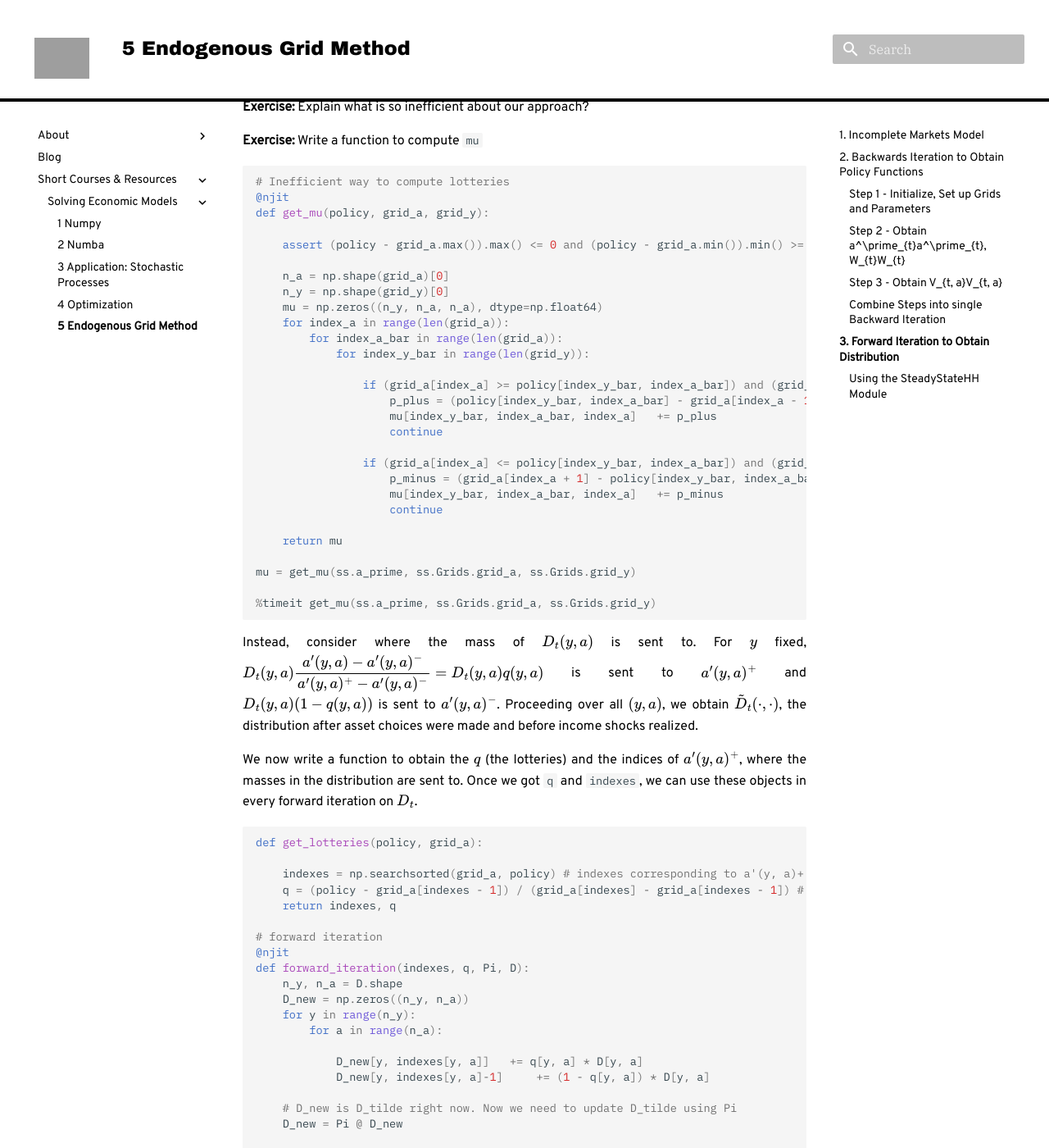
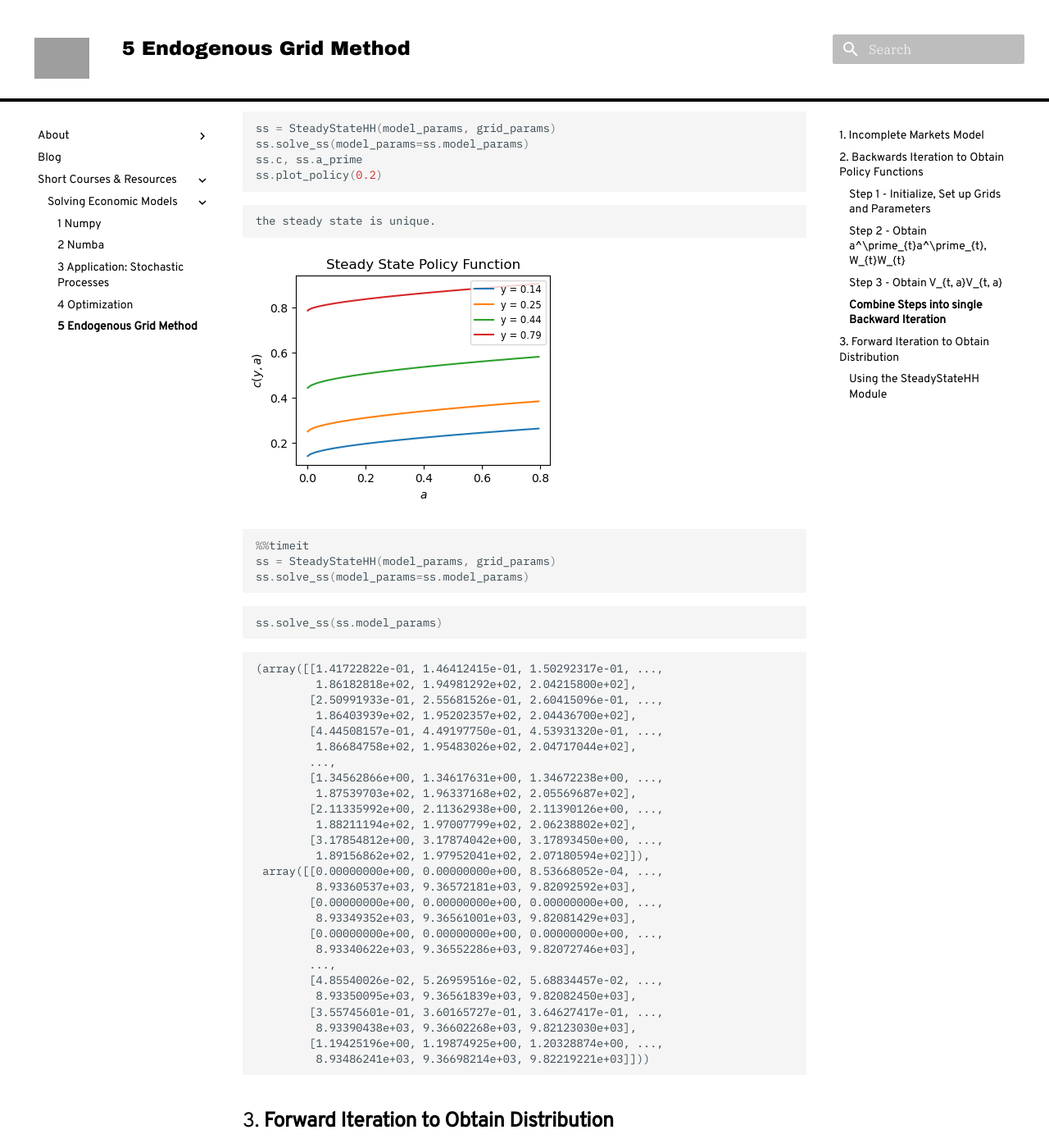
Before and after one commit to FredHB/fredhb.github.io, an MkDocs documentation site: the page built from docs/sem/5-endogenous_grid_method.md, in a window 1280 px wide and 1400 px high, scrolled down 7862 px. Shown: the whole window at 82% size. Built offline with MkDocs 1.6.1 and Material for MkDocs 9.7.7, drawn with Linux system fonts in a browser that asks for light colours; formulas are drawn with MathJax 3; comment, search, counter and statistics services are not loaded; some of the changed text lies outside the part shown; grey boxes are pictures that could not be loaded.

Commit message:
SEM course: update markdown notebooks

````diff
--- a/docs/sem/5-endogenous_grid_method.md
+++ b/docs/sem/5-endogenous_grid_method.md
@@ -9,11 +9,19 @@
 - allocate to assets tomorrow $a'$ and consumption today $c$
 - all subject to a borrowing constraint $a\geq \underline a$ and no ability to insure against idiosyncratic shocks:
   $$
-  \begin{gather}
-    V(y, a) = \max_{c, a'} u( c ) + \beta \mathbb E[V(e', a') | y] \\
-    s.t.\; a' = (1+r)a + y - c \\
+  \begin{align*}
+    V(y, a) = \max_{c, a'} u( c ) + \beta \mathbb E[V(e', a') | y]
+  \end{align*}
+  $$
+  $$
+  \begin{align*}
+    s.t.\; a' = (1+r)a + y - c
+  \end{align*}
+  $$
+  $$
+  \begin{align*}
     a' \geq \underline a
-  \end{gather}
+  \end{align*}
   $$
 
   We model the income process as an AR(1), so
@@ -31,6 +39,8 @@
 
 **Exercise:** Write and import a class called `Grids` which if supplied the correct parameters outputs asset and income grids, as well as transition matrix and steady state for income.
 
+**Solution:** A script containing this and other classes (to be defined later in this document) can be found [on my github](https://github.com/FredHB/solving_economic_models/blob/main/utils_simm.py). A non-maintained version is at the bottom of this notebook.
+
 
 ```python
 from utils_simm import Grid
@@ -40,6 +50,9 @@
 ```python
 Grids = Grid(n_y = 10, rho = 0.975,  sd_log_y = 0.7, n_a = 100, min_a = 0, max_a = 10_000)
 ```
+
+    the steady state is unique.
+
 
 ## 2. **Backwards Iteration to Obtain Policy Functions**
 
@@ -77,6 +90,9 @@
 
 Grids = Grid(n_y = 15, rho = model_params['rho'],  sd_log_y = model_params['sd_log_y'], n_a = 100, min_a = 0, max_a = 10_000)
 ```
+
+    the steady state is unique.
+
 
 
 ```python
@@ -270,6 +292,15 @@
 ss.plot_policy(0.2)
 ```
 
+    the steady state is unique.
+
+
+
+
+![png](5-endogenous_grid_method_files/5-endogenous_grid_method_18_1.png)
+
+
+
 **Exercise:** Refactor the code in order to use `@njit`.
 
 
@@ -356,6 +387,15 @@
 ss.plot_policy(0.2)
 ```
 
+    the steady state is unique.
+
+
+
+
+![png](5-endogenous_grid_method_files/5-endogenous_grid_method_21_1.png)
+
+
+
 
 ```python
 %%timeit
@@ -367,6 +407,38 @@
 ```python
 ss.solve_ss(ss.model_params)
 ```
+
+
+
+
+    (array([[1.41722822e-01, 1.46412415e-01, 1.50292317e-01, ...,
+             1.86182818e+02, 1.94981292e+02, 2.04215800e+02],
+            [2.50991933e-01, 2.55681526e-01, 2.60415096e-01, ...,
+             1.86403939e+02, 1.95202357e+02, 2.04436700e+02],
+            [4.44508157e-01, 4.49197750e-01, 4.53931320e-01, ...,
+             1.86684758e+02, 1.95483026e+02, 2.04717044e+02],
+            ...,
+            [1.34562866e+00, 1.34617631e+00, 1.34672238e+00, ...,
+             1.87539703e+02, 1.96337168e+02, 2.05569687e+02],
+            [2.11335992e+00, 2.11362938e+00, 2.11390126e+00, ...,
+             1.88211194e+02, 1.97007799e+02, 2.06238802e+02],
+            [3.17854812e+00, 3.17874042e+00, 3.17893450e+00, ...,
+             1.89156862e+02, 1.97952041e+02, 2.07180594e+02]]),
+     array([[0.00000000e+00, 0.00000000e+00, 8.53668052e-04, ...,
+             8.93360537e+03, 9.36572181e+03, 9.82092592e+03],
+            [0.00000000e+00, 0.00000000e+00, 0.00000000e+00, ...,
+             8.93349352e+03, 9.36561001e+03, 9.82081429e+03],
+            [0.00000000e+00, 0.00000000e+00, 0.00000000e+00, ...,
+             8.93340622e+03, 9.36552286e+03, 9.82072746e+03],
+            ...,
+            [4.85540026e-02, 5.26959516e-02, 5.68834457e-02, ...,
+             8.93350095e+03, 9.36561839e+03, 9.82082450e+03],
+            [3.55745601e-01, 3.60165727e-01, 3.64627417e-01, ...,
+             8.93390438e+03, 9.36602268e+03, 9.82123030e+03],
+            [1.19425196e+00, 1.19874925e+00, 1.20328874e+00, ...,
+             8.93486241e+03, 9.36698214e+03, 9.82219221e+03]]))
+
+
 
 ## 3. **Forward Iteration to Obtain Distribution**
 
@@ -425,6 +497,9 @@
 
 %timeit get_mu(ss.a_prime, ss.Grids.grid_a, ss.Grids.grid_y)
 ```
+
+    2.43 ms ± 148 µs per loop (mean ± std. dev. of 7 runs, 100 loops each)
+
 
 Instead, consider where the mass of $D_t(y, a)$ is sent to. For $y$ fixed, $D_t(y, a) \dfrac{a'(y, a) - a'(y, a)^-}{a'(y, a)^+ - a'(y, a)^-} = D_t(y, a) q(y, a)$ is sent to $a'(y, a)^+$ and $D_t(y, a) (1-q(y, a))$ is sent to $a'(y, a)^-$. Proceeding over all $(y, a)$, we obtain $\tilde D_t(\cdot, \cdot)$, the distribution after asset choices were made and before income shocks realized.
 
@@ -523,6 +598,11 @@
 ss = SteadyStateHH(model_params, grid_params)
 ```
 
+    {'beta': 0.98, 'r': 0.0025, 'eis': 1, 'rho': 0.975, 'sd_log_y': 0.7}
+    {'n_y': 7, 'n_a': 500, 'min_a': 0, 'max_a': 10000}
+    the steady state is unique.
+
+
 
 ```python
 # solve for steady state
@@ -530,6 +610,25 @@
 
 ss.distribution_ss()
 ```
+
+
+
+
+    array([[1.40918274e-001, 1.12836882e-004, 7.66408375e-005, ...,
+            4.63400194e-114, 6.22448773e-116, 4.23457364e-118],
+           [1.38212429e-001, 2.53033570e-004, 1.90803709e-004, ...,
+            4.61175517e-114, 6.19620063e-116, 4.21646007e-118],
+           [1.29247539e-001, 6.69139940e-004, 5.20800102e-004, ...,
+            4.61134519e-114, 6.19614397e-116, 4.21685452e-118],
+           ...,
+           [4.76938191e-003, 8.11450720e-005, 5.90862252e-005, ...,
+            4.73711752e-114, 6.35938753e-116, 4.32452420e-118],
+           [1.49636758e-004, 2.56112858e-006, 1.86456018e-006, ...,
+            4.92295035e-114, 6.59920835e-116, 4.48156752e-118],
+           [3.77194925e-006, 6.47532936e-008, 4.71375717e-008, ...,
+            5.27257915e-114, 7.04886178e-116, 4.77491899e-118]])
+
+
 
 # **The result: utils_simm.py**
 For reference, here is the code for the standard incomplete markets module which we have developed in this notebook.
````
Also changed, not shown: other parts of docs/sem/5-endogenous_grid_method.md (+7 -1 lines), docs/sem/2-numba.md (+1 -0 lines), docs/sem/3-application_stoch_proc.md (+115 -31 lines), docs/sem/4-optimization.md (+10 -7 lines), docs/sem/3-application_stoch_proc_files/3-application_stoch_proc_17_0.png, docs/sem/3-application_stoch_proc_files/3-application_stoch_proc_7_0.png, 1 other file.
